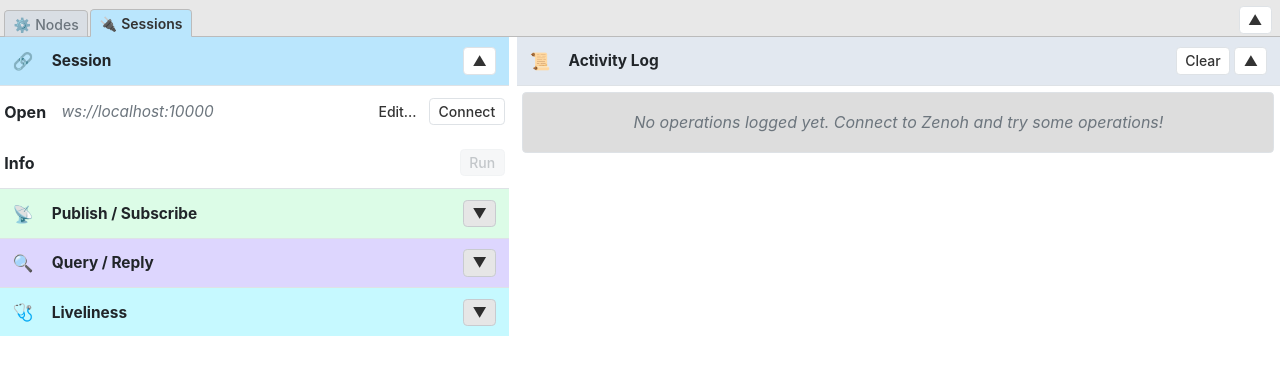
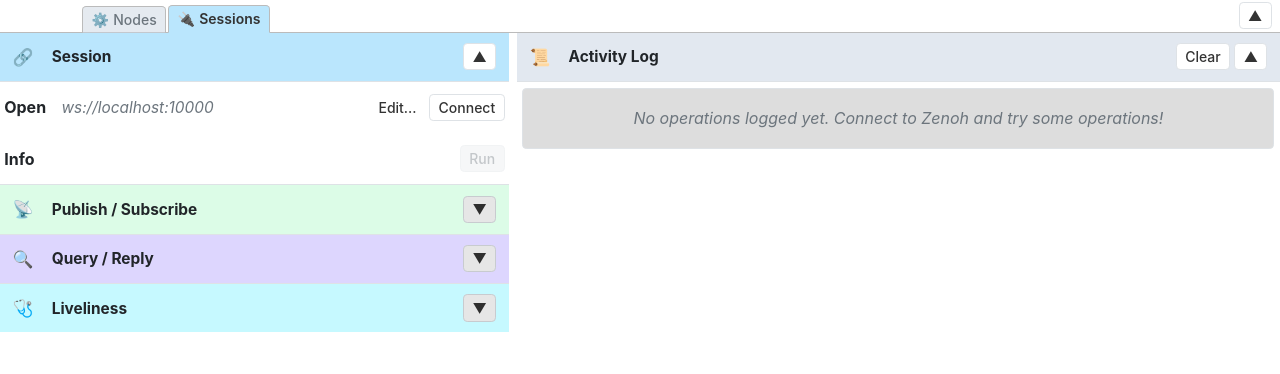
Before and after one commit to milyin/zenoh-sandbox, a Vue app: page /#/sessions in a window 1280 px wide. Shown: the top 374 px of the page. Built offline with nearby package versions, Linux system fonts and the light colour scheme.

Commit message:
tabs on window title

```diff
--- a/src-tauri/tauri.conf.json
+++ b/src-tauri/tauri.conf.json
@@ -14,7 +14,9 @@
       {
         "title": "zenoh-sandbox",
         "width": 800,
-        "height": 600
+        "height": 600,
+        "titleBarStyle": "Overlay",
+        "hiddenTitle": true
       }
     ],
     "security": {
--- a/src/assets/css/shared.css
+++ b/src/assets/css/shared.css
@@ -83,8 +83,12 @@ html, body {
   --tab-hover-bg: rgba(0, 0, 0, 0.05);
   --tab-active-bg: rgba(255, 255, 255, 0.5);
 
-  /* Window titlebar color - matches macOS light mode titlebar */
-  --titlebar-bg: #e8e8e8;
+  /* Window titlebar color - transparent to blend with native macOS titlebar */
+  --titlebar-bg: transparent;
+
+  /* Titlebar inset for traffic lights on macOS */
+  --titlebar-inset-left: 78px;
+  --titlebar-inset-top: 0px;
 
   /* Session selection color - matches session section */
   --session-selected-bg: var(--section-session-bg);
--- a/src/components/SectionTabGroup.vue
+++ b/src/components/SectionTabGroup.vue
@@ -1,5 +1,5 @@
 <template>
-  <div class="section-tab-group" :class="{ 'section-collapsed': collapsed, 'section-vertical': vertical }">
+  <div class="section-tab-group" :class="{ 'section-collapsed': collapsed, 'section-vertical': vertical, 'is-titlebar': isTitlebar }">
     <!-- Tab header with tabs and shared collapse button (hidden in vertical mode) -->
     <div v-if="!vertical" class="section-header" :style="headerStyle">
       <div class="section-tabs">
@@ -56,11 +56,13 @@ interface Props {
   collapsed?: boolean
   vertical?: boolean
   headerBackgroundColor?: string
+  isTitlebar?: boolean
 }
 
 const props = withDefaults(defineProps<Props>(), {
   collapsed: false,
-  vertical: false
+  vertical: false,
+  isTitlebar: false
 })
 
 const emit = defineEmits<{
@@ -159,6 +161,19 @@ provide<SectionGroupContext>(SECTION_GROUP_KEY, {
   gap: var(--size-xs, 2px);
 }
 
+/* Titlebar mode - header overlays native titlebar */
+.is-titlebar > .section-header {
+  padding-top: var(--titlebar-inset-top, 0);
+  padding-left: var(--titlebar-inset-left, 0);
+  -webkit-app-region: drag;
+}
+
+/* Make interactive elements not draggable */
+.is-titlebar > .section-header .tab-button,
+.is-titlebar > .section-header .section-actions {
+  -webkit-app-region: no-drag;
+}
+
 .section-tabs {
   display: flex;
   gap: var(--size-xs, 2px);
--- a/src/views/MainView.vue
+++ b/src/views/MainView.vue
@@ -2,7 +2,8 @@
   <SectionTabGroup
     v-model:activeTab="activeTab"
     v-model:collapsed="collapsed"
-    header-background-color="var(--titlebar-bg, #e8e8e8)"
+    header-background-color="var(--titlebar-bg, transparent)"
+    :is-titlebar="true"
   >
     <template #actions>
       <!-- Breadcrumbs on the right -->
```
